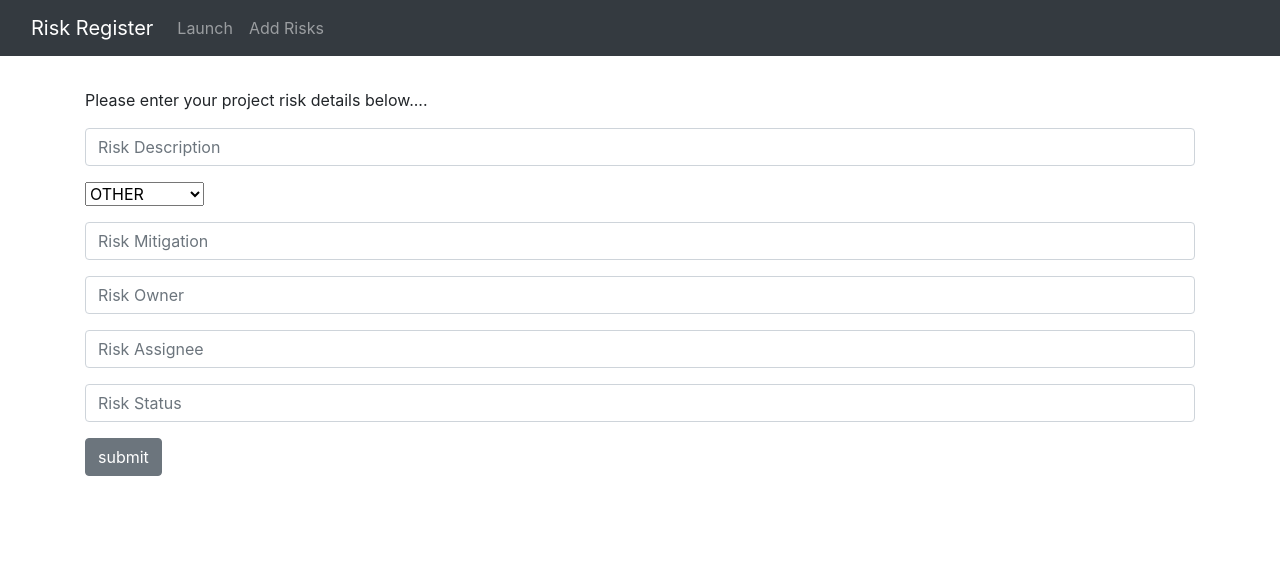
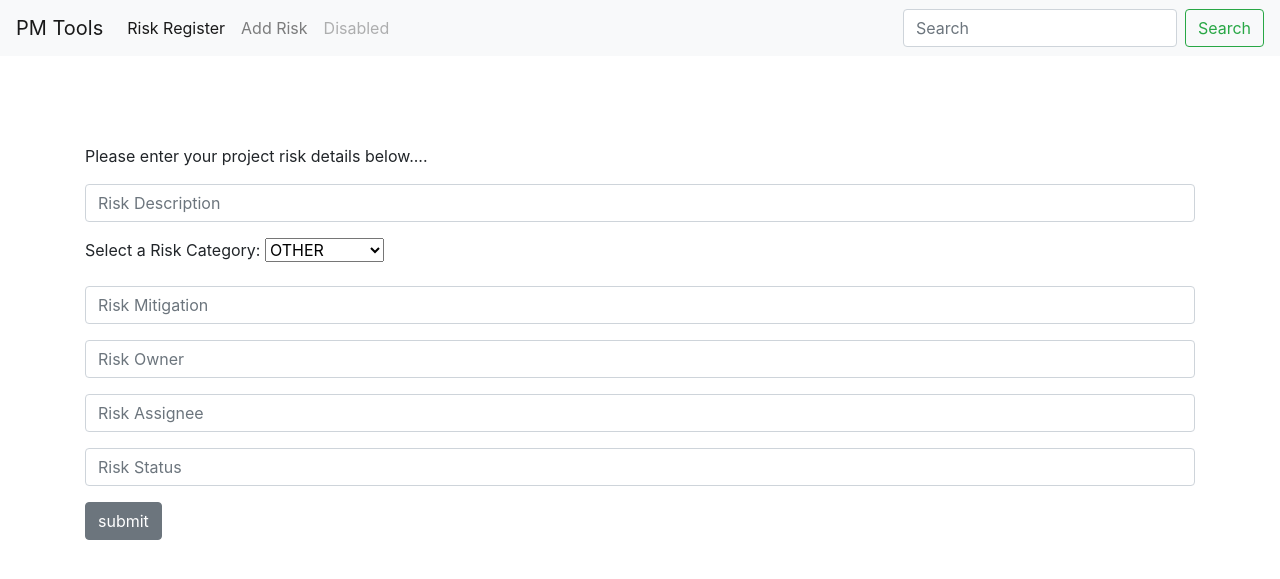
Before and after one commit to robinmatth/test_project, a Django app: page /add_risks/ in a window 1280 px wide. Shown: the top 579 px of the page. Run offline with Django 4.2, Linux system fonts and the light colour scheme; parts of the project's set-up code (start-up, migrations or seed data) failed here and were passed over; some libraries are stand-ins or nearby versions.

Commit message:
cleaned up dropdown

```diff
--- a/myproject/risk_register/forms.py
+++ b/myproject/risk_register/forms.py
@@ -11,7 +11,7 @@ class AddRisksForm(ModelForm):
         fields = ('id','risk_description','risk_impact','risk_mitigation','risk_owner','risk_assignee','risk_status')
         labels = {
             'risk_description':'',
-            'risk_impact':'',
+            'risk_impact':' Select a Risk Category',
             'risk_mitigation':'',
             'risk_owner':'',
             'risk_assignee':'',
@@ -24,7 +24,7 @@ class AddRisksForm(ModelForm):
             ('scope','SCOPE'),
             ('other','OTHER'),
         ]
-        choices = forms.ChoiceField(label="other", choices=IMPACT_CHOICES, required=True),
+
         widgets = {
             'risk_description':forms.TextInput(attrs={'class': 'form-control', 'placeholder':'Risk Description'}),
 
@@ -33,3 +33,4 @@ class AddRisksForm(ModelForm):
             'risk_assignee':forms.TextInput(attrs={'class': 'form-control', 'placeholder':'Risk Assignee'}),
             'risk_status':forms.TextInput(attrs={'class': 'form-control', 'placeholder':'Risk Status'}),
         }
+        choices =forms.ChoiceField(label="other", choices=IMPACT_CHOICES, required=True),
--- a/myproject/risk_register/templates/add_risks.html
+++ b/myproject/risk_register/templates/add_risks.html
@@ -8,6 +8,7 @@
   <br>
   <p></p>
   <div class="container">
+    <div class="form-group">
   <p>Please enter your project risk details below....</p>
 {% if submitted %}
   Your risk was added succesfully!
@@ -21,7 +22,7 @@
   </form>
 {% endif %}
 </div>
-
+</div>
   </body>
 </html>
 
--- a/myproject/risk_register/templates/base.html
+++ b/myproject/risk_register/templates/base.html
@@ -3,7 +3,7 @@
 <!DOCTYPE html>
 <html>
     <head>
-        <title>base html</title>
+        <title>PM Tools</title>
         <meta name="viewport" content="width=device-width, initial-scale=1.0">
         <!-- CSS only -->
         <link rel="stylesheet" href="https://stackpath.bootstrapcdn.com/bootstrap/4.5.0/css/bootstrap.min.css"
@@ -11,48 +11,39 @@
         <!-- FONT AWESOME only -->
         <script src="https://use.fontawesome.com/babea98936.js"></script>
     </head>
+  <nav class="navbar navbar-expand-lg navbar-light bg-light">
+<button class="navbar-toggler" type="button" data-toggle="collapse" data-target="#navbarTogglerDemo03" aria-controls="navbarTogglerDemo03" aria-expanded="false" aria-label="Toggle navigation">
+  <span class="navbar-toggler-icon"></span>
+</button>
 
+<a class="navbar-brand" href="#">PM Tools</a>
+
+<div class="collapse navbar-collapse" id="navbarTogglerDemo03">
+  <ul class="navbar-nav mr-auto mt-2 mt-lg-0">
+    <li class="nav-item active">
+      <a class="nav-link" href="{% url 'risk_register' %}">Risk Register<span class="sr-only">(current)</span></a>
+    </li>
+    <li class="nav-item">
+      <a class="nav-link" href="{% url 'add_risks' %}">Add Risk</a>
+    </li>
+    <li class="nav-item">
+      <a class="nav-link disabled" href="#">Disabled</a>
+    </li>
+  </ul>
+  <form class="form-inline my-2 my-lg-0">
+    <input class="form-control mr-sm-2" type="search" placeholder="Search" aria-label="Search">
+    <button class="btn btn-outline-success my-2 my-sm-0" type="submit">Search</button>
+  </form>
+</div>
+</nav>
 <body>
+
+
 {% block content %}
 
 {% endblock content %}
 
-  <!-- Navbar -->
-<nav class="navbar navbar-expand-lg bg-dark navbar-dark fixed-top">
-  <!-- Container wrapper -->
-  <div class="container-fluid">
-
-    <!-- Navbar brand -->
-    <a class="navbar-brand" href="#">Risk Register</a>
-
-    <!-- Toggle button -->
-    <button class="navbar-toggler" type="button" data-mdb-toggle="collapse" data-mdb-target="#navbarSupportedContent" aria-controls="navbarSupportedContent" aria-expanded="false" aria-label="Toggle navigation">
-      <i class="fas fa-bars"></i>
-    </button>
-
-    <!-- Collapsible wrapper -->
-    <div class="collapse navbar-collapse" id="navbarSupportedContent">
-      <ul class="navbar-nav me-auto mb-2 mb-lg-0">
-
-        <!-- Link -->
-        <li class="nav-item">
-          <a class="nav-link" href="{% url 'risk_register' %}">Launch</a>
-        </li>
-        <li class="nav-item">
-          <a class="nav-link" href="{% url 'add_risks' %}">Add Risks</a>
-        </li>
-
-        </li>
-
-      </ul>
-
-    </div>
-  </div>
-  <!-- Container wrapper -->
-</nav>
-<!-- Navbar -->
-
-
+</body>
 <!-- JS, Popper.js, and jQuery -->
 <script src="https://code.jquery.com/jquery-3.5.1.slim.min.js"
     integrity="sha384-DfXdz2htPH0lsSSs5nCTpuj/zy4C+OGpamoFVy38MVBnE+IbbVYUew+OrCXaRkfj"
@@ -63,7 +54,7 @@
 <script src="https://stackpath.bootstrapcdn.com/bootstrap/4.5.0/js/bootstrap.min.js"
     integrity="sha384-OgVRvuATP1z7JjHLkuOU7Xw704+h835Lr+6QL9UvYjZE3Ipu6Tp75j7Bh/kR0JKI"
     crossorigin="anonymous"></script>
-            <meta name="viewport" content="width=device-width, initial-scale=1.0">
-</body>
+
+
 
 </html>
```
Also changed, not shown: myproject/risk_register/templates/risk_register.html (+3 -7 lines), myproject/db.sqlite3. Lines whose indentation alone changed are shown as unchanged.
